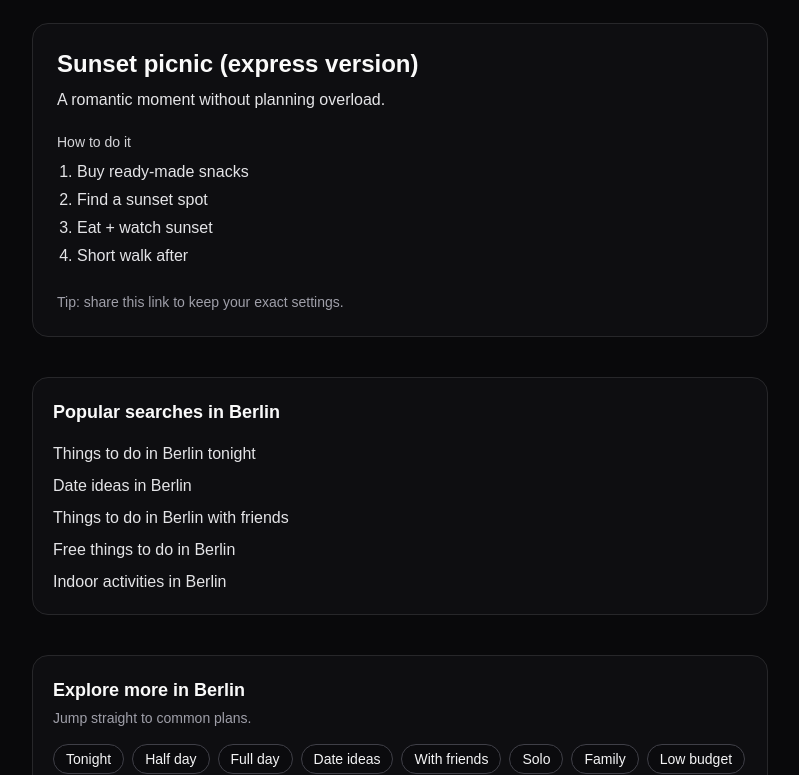
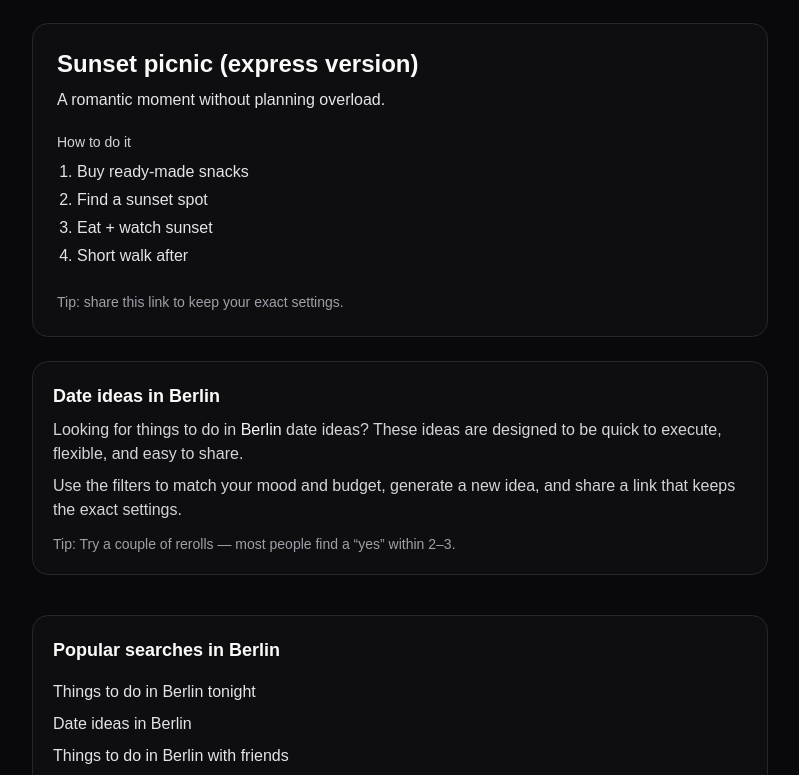
Before and after one commit to Salvrath/igotnoplans, a Next.js app: page /things-to-do-in/berlin/date in a window 1280 px wide. Shown: the part 517-1292 px from the top of the page, without its empty margins (240-1039 px from the left). Built offline with nearby package versions, Linux system fonts and the light colour scheme.

Commit message:
Add preset intro copy for stronger SEO on city preset pages

```diff
--- /dev/null
+++ b/app/components/PresetIntro.tsx
@@ -0,0 +1,34 @@
+import { PRESETS, type PresetSlug } from "@/lib/presets";
+
+export default function PresetIntro({
+  cityName,
+  preset,
+}: {
+  cityName: string;
+  preset: PresetSlug;
+}) {
+  const p = PRESETS[preset];
+
+  return (
+    <section className="mt-2 rounded-2xl border border-zinc-800 bg-zinc-900/40 p-5">
+      <h2 className="text-lg font-semibold">
+        {p.label} in {cityName}
+      </h2>
+
+      <p className="mt-2 text-zinc-300">
+        Looking for things to do in <span className="text-zinc-100">{cityName}</span>{" "}
+        {p.titleSuffix.replace(".", "").toLowerCase()}? These ideas are designed to be quick to execute,
+        flexible, and easy to share.
+      </p>
+
+      <p className="mt-2 text-zinc-300">
+        Use the filters to match your mood and budget, generate a new idea, and share a link that keeps the
+        exact settings.
+      </p>
+
+      <div className="mt-3 text-sm text-zinc-400">
+        Tip: Try a couple of rerolls — most people find a “yes” within 2–3.
+      </div>
+    </section>
+  );
+}
--- a/app/things-to-do-in/[city]/[preset]/page.tsx
+++ b/app/things-to-do-in/[city]/[preset]/page.tsx
@@ -6,6 +6,7 @@
 import { PRESETS, isPresetSlug, type PresetSlug } from "@/lib/presets";
 import { notFound } from "next/navigation";
 import CityPresets from "@/app/components/CityPresets";
+import PresetIntro from "@/app/components/PresetIntro";
 
 type Params = { city?: string; preset?: string };
 type Props = { params: Params | Promise<Params> };
@@ -71,6 +72,7 @@
     <ClientPresetPage
       below={
         <>
+          <PresetIntro cityName={cityTitle} preset={presetSlug} />
           <PopularSearches citySlug={citySlug} cityName={cityTitle} />
           <CityPresets citySlug={citySlug} cityName={cityTitle} limit={10} />
           <NearbyCities currentCityName={cityTitle} items={nearby} />
```
